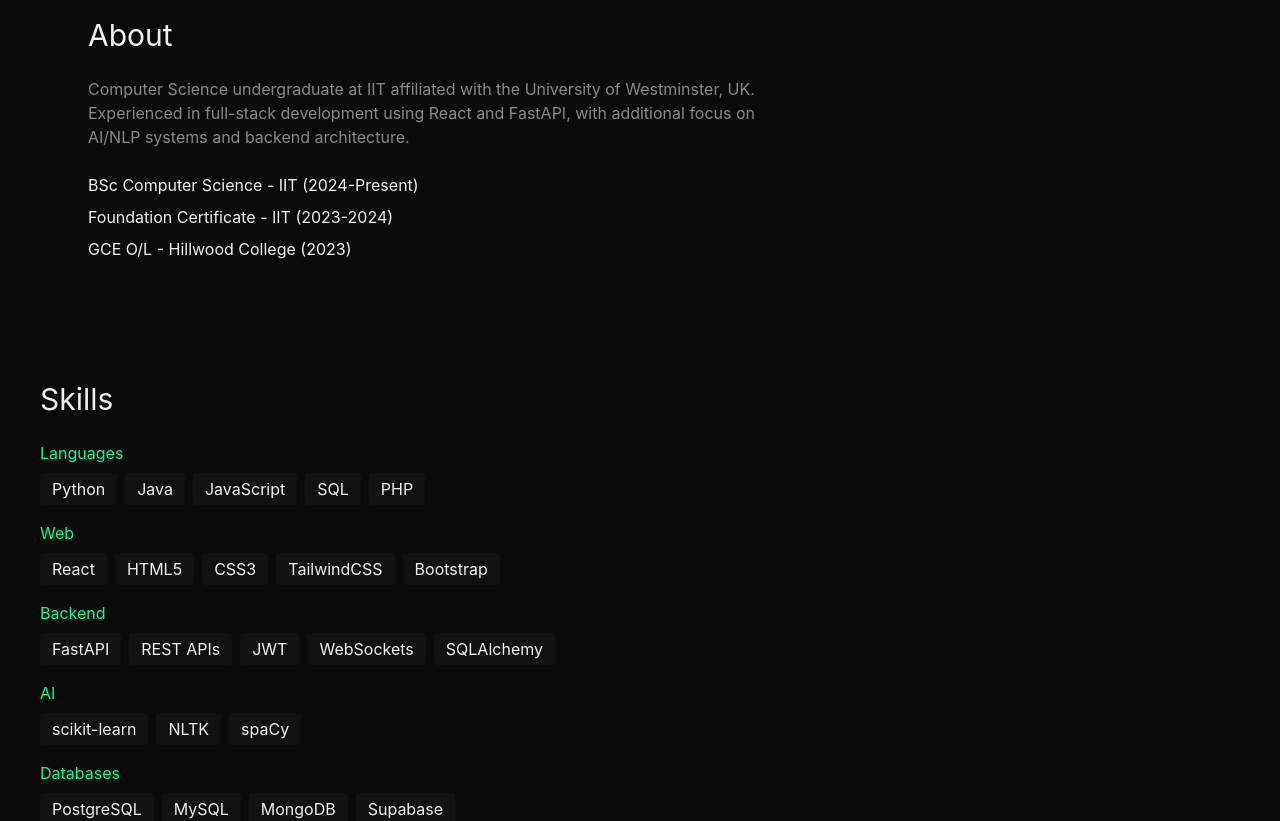
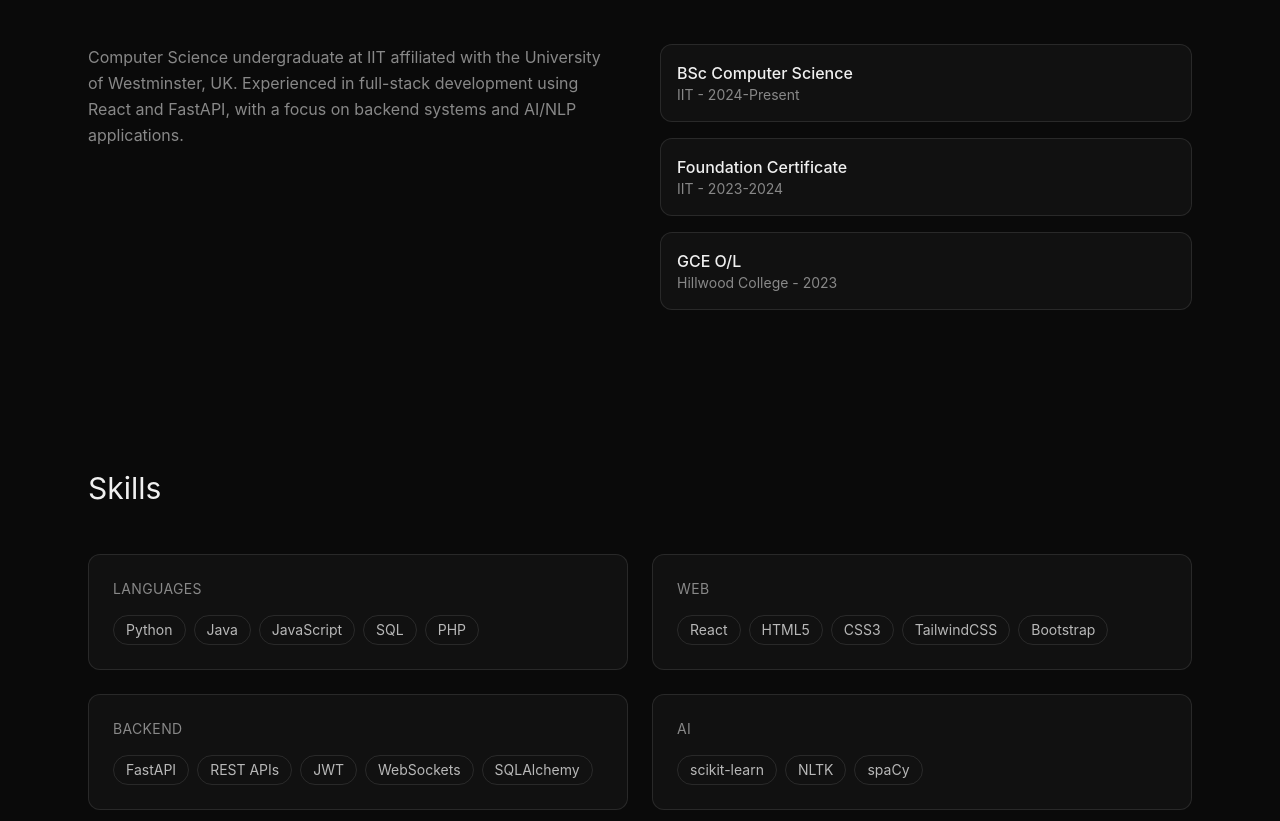
Before and after one commit to YasOnline177/yasara-portfolio, a React (Vite) app: page / in a window 1280 px wide. Shown: the part 920-1741 px from the top of the page. Built offline with nearby package versions, Linux system fonts and the light colour scheme.

Commit message:
fix: typos in Navbar, About, Skills

```diff
--- a/src/components/About.jsx
+++ b/src/components/About.jsx
@@ -3,19 +3,32 @@ import SectionWrapper from "./SectionWrapper";
 export default function About() {
     return (
         <SectionWrapper id="about">
-            <h2 className="text-3xl mb-6">About</h2>
+            <h2 className="text-3xl mb-12">About</h2>
 
-            <p className="text-muted max-w-2xl">
-                Computer Science undergraduate at IIT affiliated with
-                the University of Westminster, UK. Experienced in
-                full-stack development using React and FastAPI, with
-                additional focus on AI/NLP systems and backend architecture.
-            </p>
+            <div className="grid md:grid-cols-2 gap-10 items-start">
+                <p className="text-muted leading-relaxed">
+                    Computer Science undergraduate at IIT affiliated with the
+                    University of Westminster, UK. Experienced in full-stack
+                    development using React and FastAPI, with a focus on backend
+                    systems and AI/NLP applications.
+                </p>
 
-            <div className="mt-6 space-y-2">
-                <p>BSc Computer Science - IIT (2024-Present)</p>
-                <p>Foundation Certificate - IIT (2023-2024)</p>
-                <p>GCE O/L - Hillwood College (2023)</p>
+                <div className="space-y-4 cursor-default">
+                    <div className="bg-surface p-4 rounded-xl border border-white/10 hover:border-accent/30 transition">
+                        <p className="font-medium">BSc Computer Science</p>
+                        <p className="text-muted text-sm">IIT - 2024-Present</p>
+                    </div>
+
+                    <div className="bg-surface p-4 rounded-xl border border-white/10 hover:border-accent/30 transition">
+                        <p className="font-medium">Foundation Certificate</p>
+                        <p className="text-muted text-sm">IIT - 2023-2024</p>
+                    </div>
+
+                    <div className="bg-surface p-4 rounded-xl border border-white/10 hover:border-accent/30 transition">
+                        <p className="font-medium">GCE O/L</p>
+                        <p className="text-muted text-sm">Hillwood College - 2023</p>
+                    </div>
+                </div>
             </div>
         </SectionWrapper>
     );
--- a/src/components/Navbar.jsx
+++ b/src/components/Navbar.jsx
@@ -2,7 +2,7 @@ import { Link } from "react-scroll";
 
 export default function Navbar() {
     return (
-        <nav className="fixed- w-full bg-black/30 backdrop-blur-md border-b border-white/10 z-50 p-4 flex justify-between items-center">
+        <nav className="fixed w-full bg-black/30 backdrop-blur-md border-b border-white/10 z-50 p-4 flex justify-between items-center">
             <h1 className="text-accent font-mono">Yasara</h1>
 
             <div className="space-x-6" hidden md:flex>
--- a/src/components/Skills.jsx
+++ b/src/components/Skills.jsx
@@ -1,21 +1,29 @@
 import skills from "../data/skills";
+import SectionWrapper from "./SectionWrapper";
+
 export default function Skills() {
     return (
-        <section id="skills" className="p-10">
-            <h2 className="text-3xl mb-6">Skills</h2>
+        <SectionWrapper id="skills">
 
+            <h2 className="text-3xl mb-12">Skills</h2>
+
+            <div className="grid md:grid-cols-2 gap-6">
                 {Object.entries(skills).map(([category, items]) => (
-                <div key={category} className="mb-4">
-                    <h3 className="text-accent">{category}</h3>
-                    <div className="flex flex-wrap gap-2 mt-2">
+
+                    <div key={category} className="bg-surface p-6 rounded-xl border border-white/10 hover:border-accent/30 transition cursor-default">
+
+                        <h3 className="text-sm uppercase tracking-wide text-muted mb-4">{category}</h3>
+
+                        <div className="flex flex-wrap gap-2">
                             {items.map((skill) => (
-                            <span key={skill} className="bg-surface px-3 py-1 rounded">
+                                <span key={skill} className="text-sm px-3 py-1 rounded-full border border-white/10 text-white/70 hover:text-white transition">
                                     {skill}
                                 </span>
                             ))}
                         </div>
                     </div>
             ))}
-        </section>
+            </div>
+        </SectionWrapper>
     );
 }
```
Lines whose indentation alone changed are shown as unchanged.
